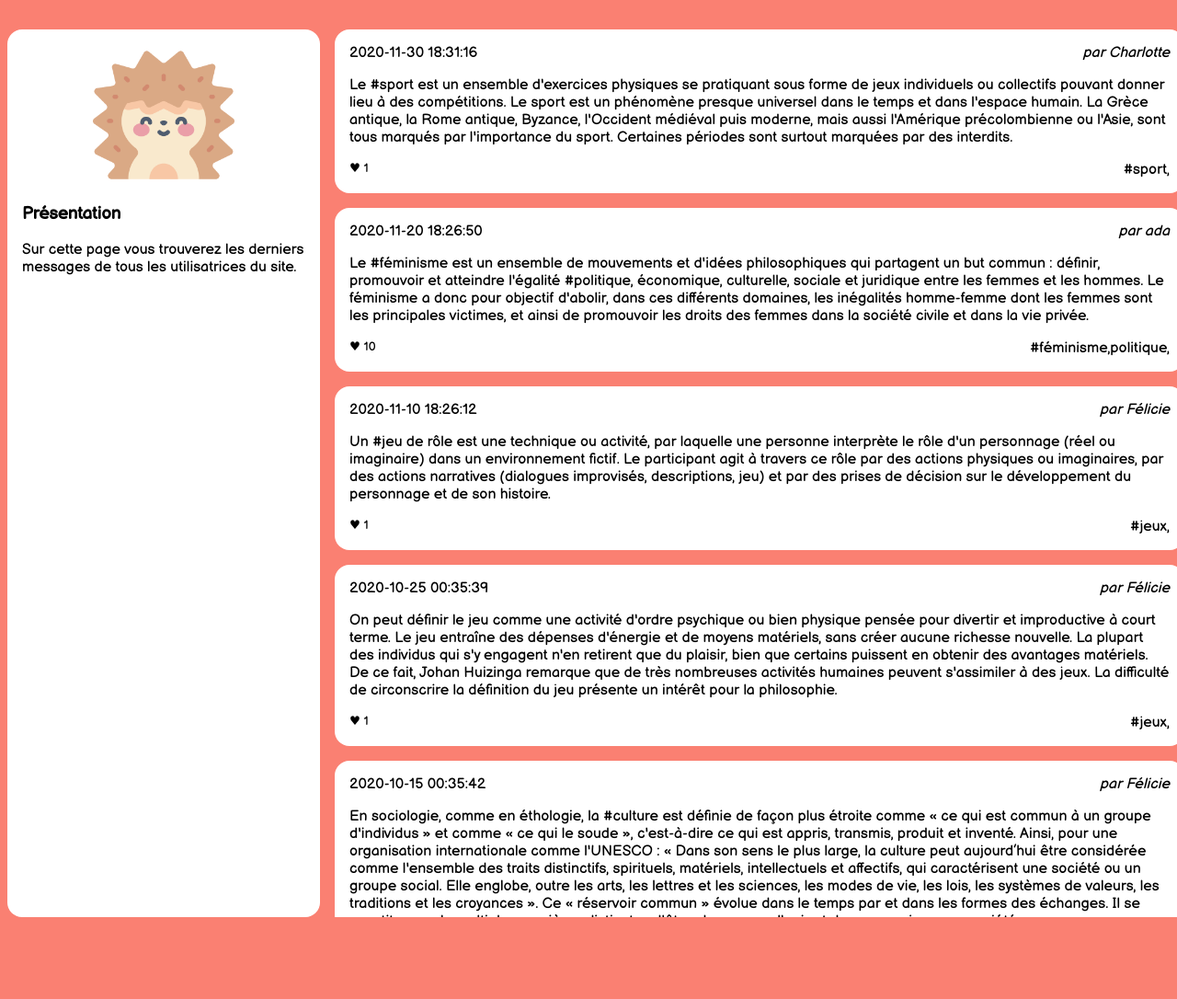
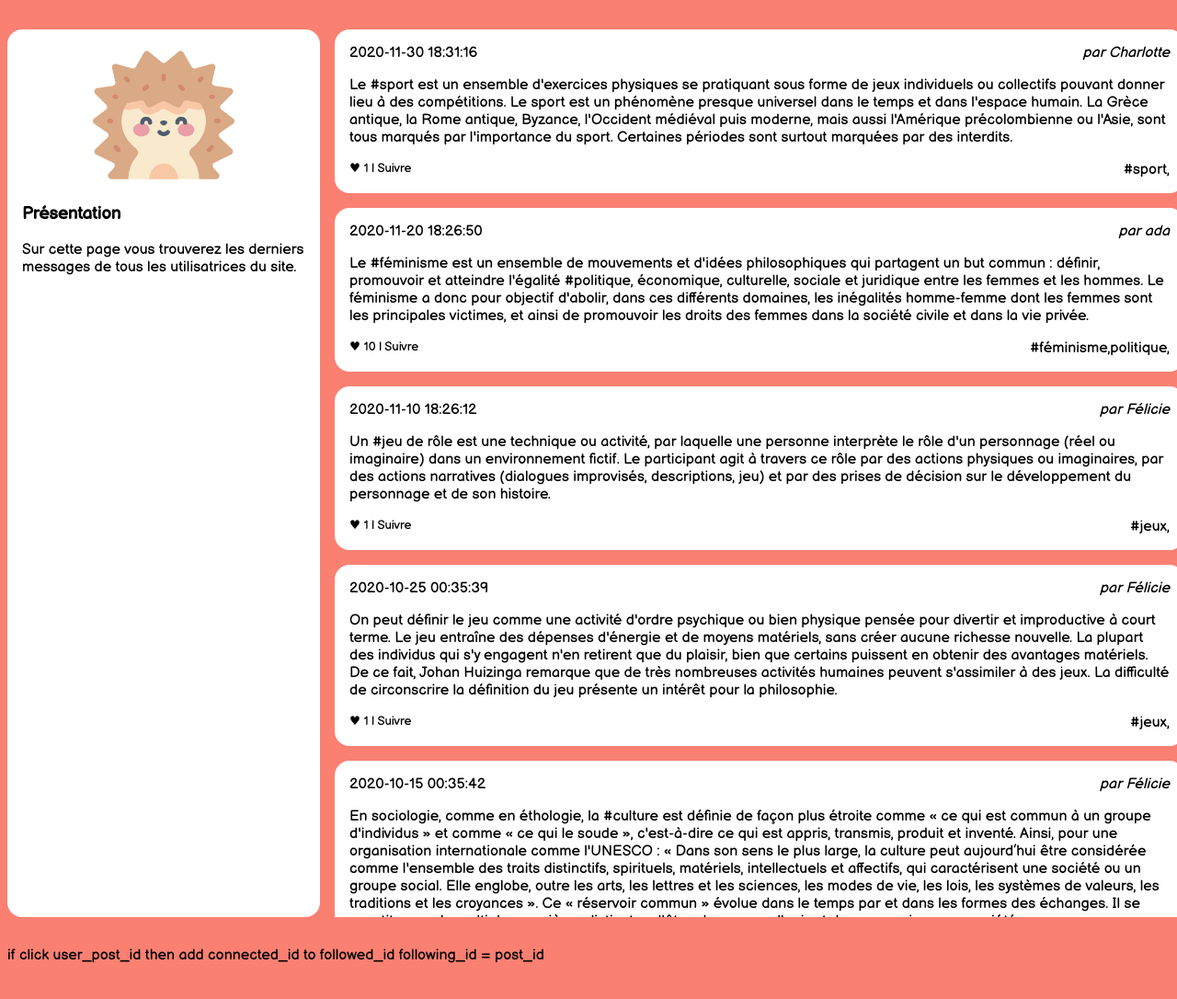
Before and after one commit to laure-sterne/petitHerissonPipou, a PHP site: page /news.php in a window 1280 px wide. Shown: the part 93-1179 px from the top of the page at 92% size. Run offline with PHP 8.4, Linux system fonts and the light colour scheme; a user stored in the database is signed in; data comes from the database, SQL or seed files in the repository.

Commit message:
Update news.php

```diff
--- a/Niveau1/news.php
+++ b/Niveau1/news.php
@@ -102,7 +102,7 @@ include './header.html' ?>
                 </div>
 
                 <footer>
-                    <small>♥ <?php echo $post['like_number'] ?></small>
+                    <small>♥ <?php echo $post['like_number'] ?> | <a href="followers.php?user_id=<?php echo $post['user_id'] ?>">Suivre</a> </small>
                     <a href="tags.php?tag_id=<?php echo $post['taglistid'] ?>"><?php echo '#'.$post['taglist'] ?></a>,
                 </footer>
             </article>
@@ -113,3 +113,7 @@ include './header.html' ?>
 
 </body>
 </html>
+
+if click user_post_id then
+add connected_id to followed_id
+following_id = post_id
```
